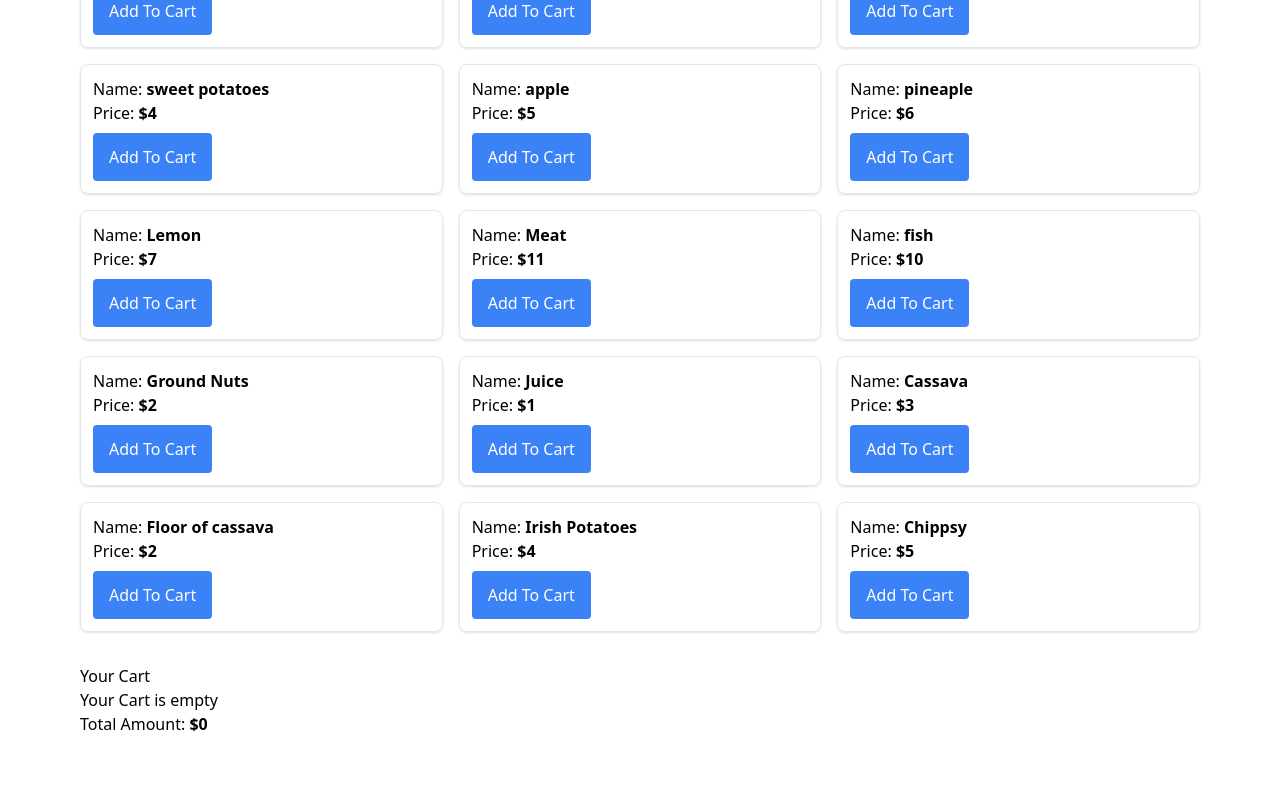
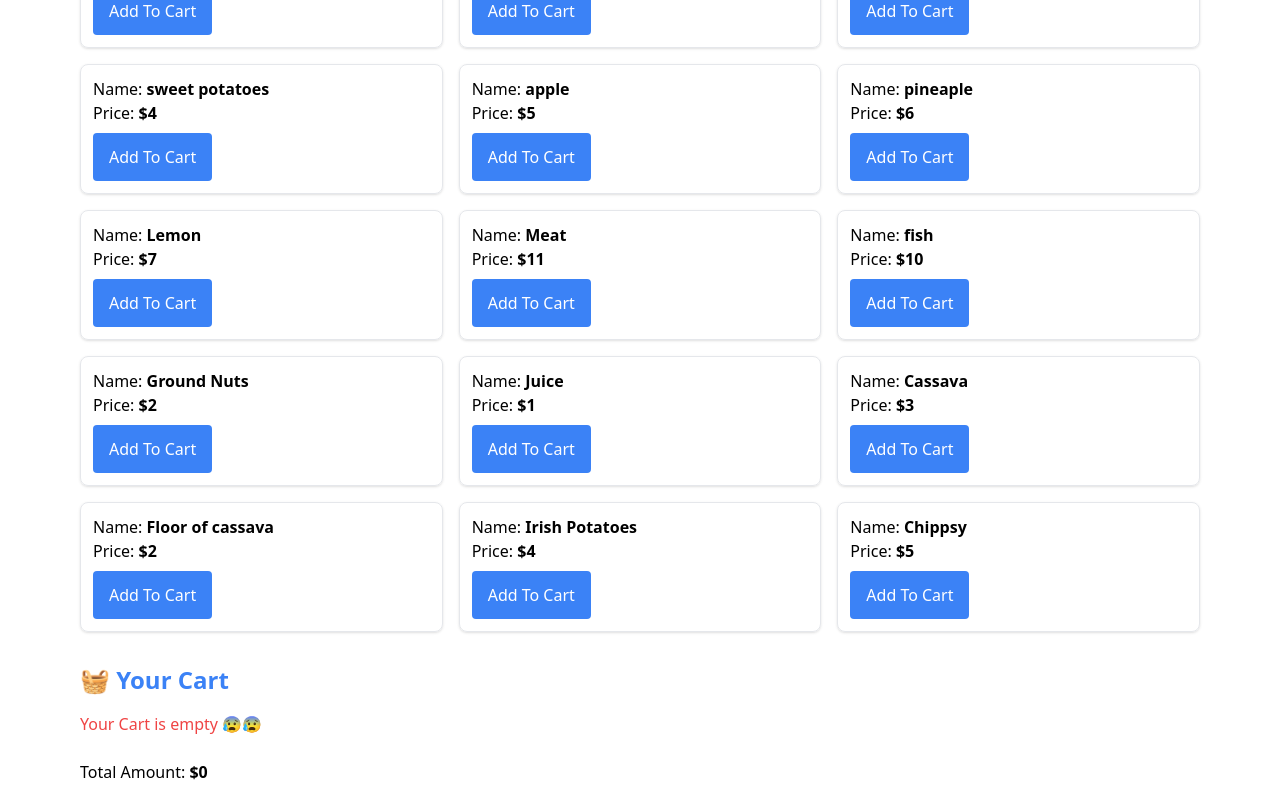
Before and after one commit to nietiene/React-Projects, a React (Vite) app: page / in a window 1280 px wide. Shown: the part 280-1080 px from the top of the page. Before the commit the page ends 1032 px from the top, so only its background shows below. Built offline with nearby package versions, Linux system fonts and the light colour scheme.

Commit message:
React js project

```diff
--- a/src/Shopping-Cart-from-scratch/shoppingCart.jsx
+++ b/src/Shopping-Cart-from-scratch/shoppingCart.jsx
@@ -88,9 +88,9 @@ const ShoppingCart = () => {
             </div>
           ))} */}
 
-          <h1>Your Cart</h1>
-          {cart.length === 0 && <p>Your Cart is empty</p>}
-          <div>
+          <h1 className="text-blue-500 text-2xl font-semibold mb-4">🧺 Your Cart</h1>
+          {cart.length === 0 && <p className="text-red-500">Your Cart is empty 😰😰</p>}
+          <div className="space-y-4 mb-6">
              {cart.map((item) => (
                 <div key={item.id}>
                  <p>Name: <strong>{item.name}</strong></p>
```
